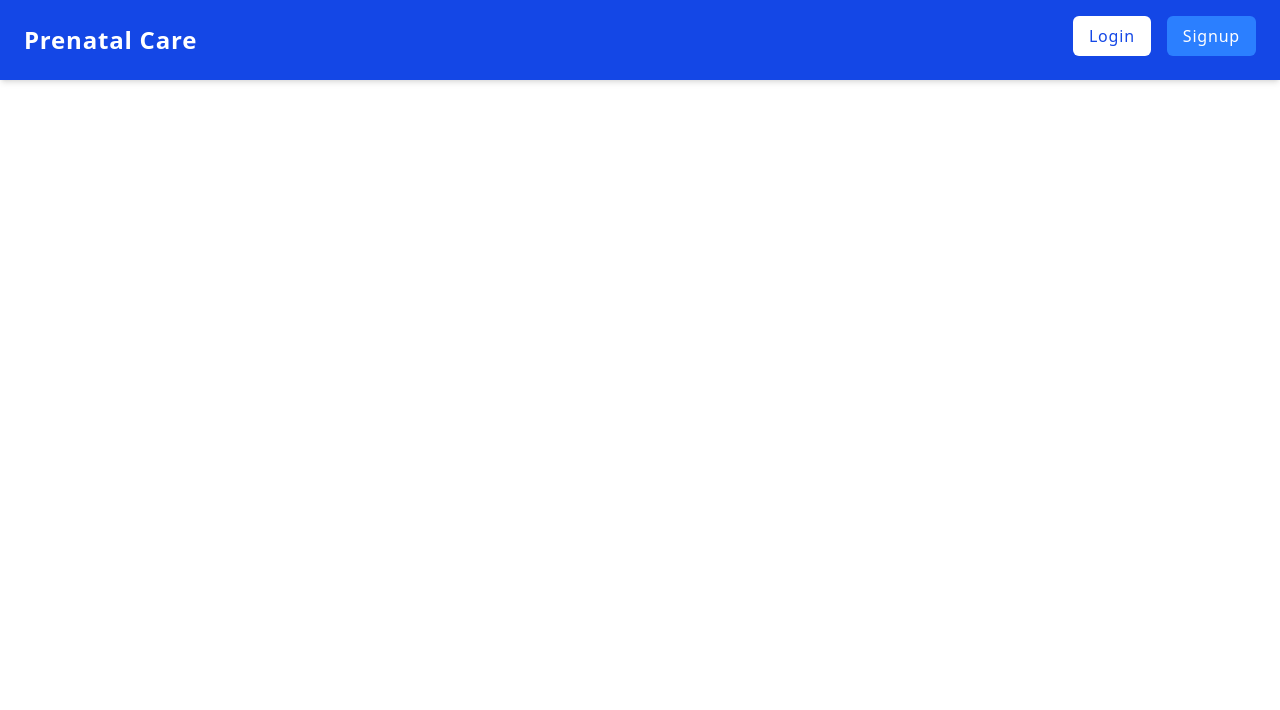
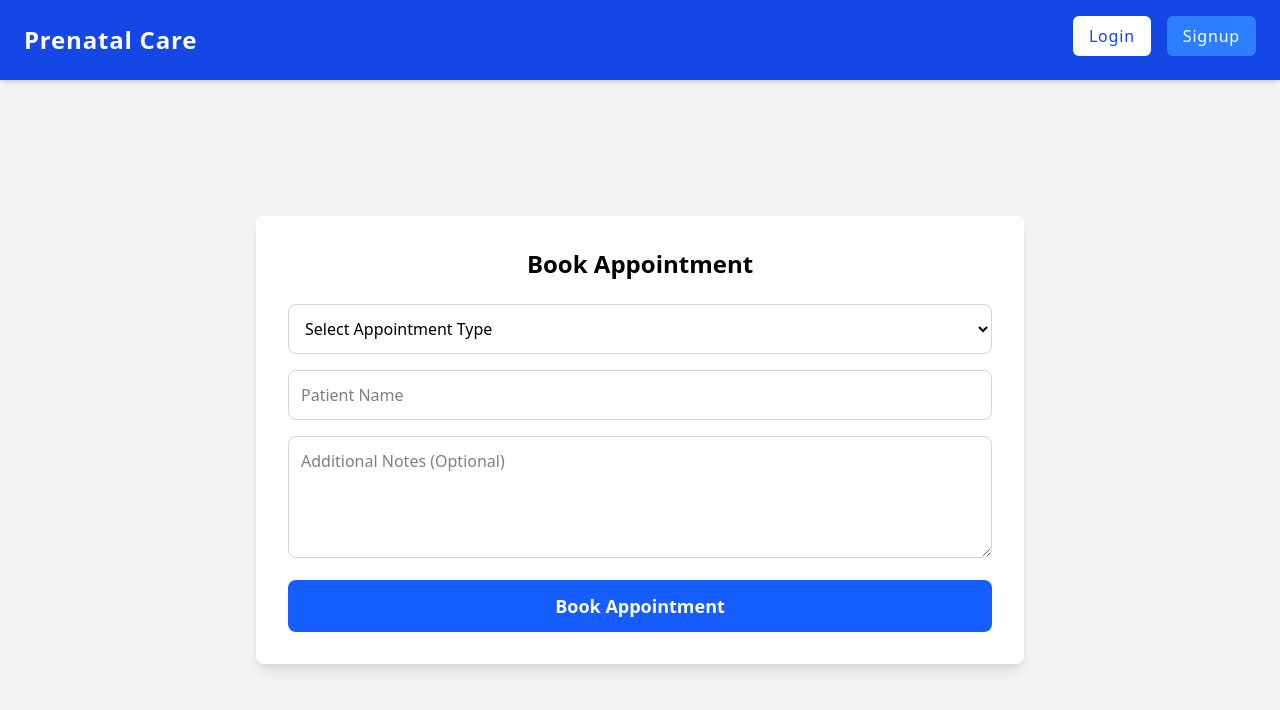
Before and after one commit to SamSwnshi/appointment, a React (Vite) app in the folder client/: page /book in a window 1280 px wide. Shown: the top 710 px of the page. Built offline with nearby package versions, Linux system fonts and the light colour scheme.

Commit message:
appointment form

```diff
--- a/client/src/App.jsx
+++ b/client/src/App.jsx
@@ -8,6 +8,8 @@ import Login from "./component/Login";
 import Signup from "./component/Signup";
 import DoctorList from './component/DoctorList';
 import CalendarSlot from './component/CalendarSlot';
+import AppointmentForm from './component/AppointmentForm';
+import AppointmentList from './component/AppointmentList';
 
 function App() {
   const [selectedDoctor, setSelectedDoctor] = useState(null);
@@ -23,6 +25,8 @@ function App() {
           <Route path="/register" element={<Signup />} />
           <Route path="/doctor-list" element={<DoctorList onSelectDoctor={setSelectedDoctor} />} />
           <Route path="/slots" element={<CalendarSlot doctorId={selectedDoctor} onSelectDate={setSelectedDate} />} />
+          <Route path="/book" element={<AppointmentForm doctorId={selectedDoctor} date={selectedDate} onBook={() => {}} />} />
+          <Route path="/appointments" element={<AppointmentList />} />
         </Routes>
       </div>
     </Router>
--- /dev/null
+++ b/client/src/component/AppointmentForm.jsx
@@ -0,0 +1,83 @@
+import React, { useState } from "react";
+import api from "../config/api";
+
+const AppointmentForm = ({ doctorId, date, onBook }) => {
+  const [formData, setFormData] = useState({
+    doctorId,
+    date,
+    duration: 30,
+    appointmentType: "",
+    patientName: "",
+    notes: "",
+  });
+
+  const handleChange = (e) => {
+    const { name, value } = e.target;
+    setFormData({ ...formData, [name]: value });
+  };
+
+  const handleSubmit = async (e) => {
+    e.preventDefault();
+    try {
+      const result = await api.post("/appointments/create", formData);
+      onBook(result.data);
+    } catch (error) {
+      console.error("Error booking appointment:", error);
+    }
+  };
+
+  return (
+    <div className="h-screen w-screen flex justify-center items-center bg-gray-100">
+      <div className="w-full max-w-3xl bg-white p-8 rounded-lg shadow-lg">
+        <h2 className="text-2xl font-bold mb-6 text-center">Book Appointment</h2>
+
+        <form onSubmit={handleSubmit} className="space-y-4">
+
+          <select
+            name="appointmentType"
+            onChange={handleChange}
+            required
+            className="w-full p-3 border border-gray-300 rounded-lg focus:outline-none focus:ring-2 focus:ring-blue-500"
+          >
+            <option value="" disabled selected>
+              Select Appointment Type
+            </option>
+            <option value="Routine Check-Up">Routine Check-Up</option>
+            <option value="Ultrasound">Ultrasound</option>
+            <option value="Consultation">Consultation</option>
+            <option value="Follow-Up">Follow-Up</option>
+          </select>
+
+
+          <input
+            type="text"
+            name="patientName"
+            placeholder="Patient Name"
+            onChange={handleChange}
+            required
+            className="w-full p-3 border border-gray-300 rounded-lg focus:outline-none focus:ring-2 focus:ring-blue-500"
+          />
+
+
+          <textarea
+            name="notes"
+            placeholder="Additional Notes (Optional)"
+            onChange={handleChange}
+            rows="4"
+            className="w-full p-3 border border-gray-300 rounded-lg focus:outline-none focus:ring-2 focus:ring-blue-500"
+          ></textarea>
+
+
+          <button
+            type="submit"
+            className="w-full bg-blue-600 text-white py-3 rounded-lg text-lg font-semibold hover:bg-blue-700 transition"
+          >
+            Book Appointment
+          </button>
+        </form>
+      </div>
+    </div>
+  );
+};
+
+export default AppointmentForm;
--- /dev/null
+++ b/client/src/component/AppointmentList.jsx
@@ -0,0 +1,11 @@
+import React from 'react'
+
+const AppointmentList = () => {
+  return (
+    <div>
+
+    </div>
+  )
+}
+
+export default AppointmentList
```
